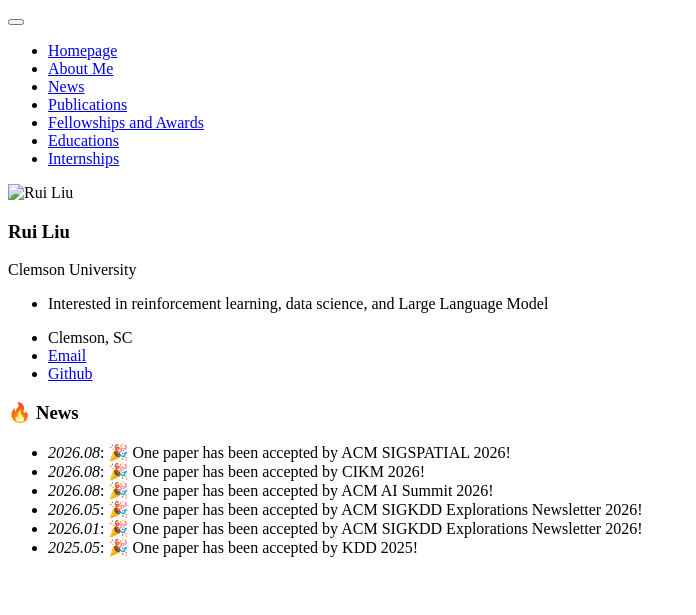
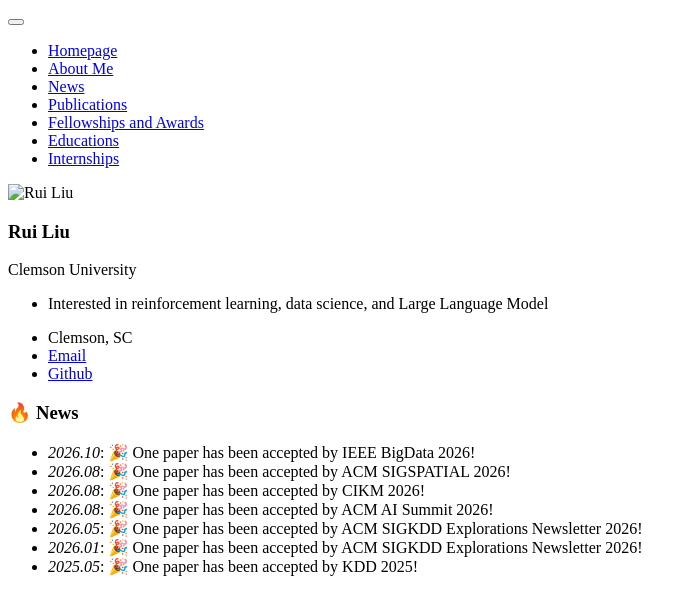
Before and after one commit to RayLiu1103/rayliu1103.github.io, a Jekyll site: the page built from _pages/includes/news.md, in a window 1280 px wide. Shown: the top 615 px of the page, without its empty margins (0-696 px from the left). Built offline with Jekyll 4.4.1, drawn with Linux system fonts in a browser that asks for light colours; our own code applies the rules of GitHub Pages for plain Markdown files; comment, search, counter and statistics services are not loaded.

Commit message:
Add IEEE BigData 2026 acceptance to news
Co-Authored-By: Claude Opus 5.5 <noreply@anthropic.com>

```diff
--- a/_pages/includes/news.md
+++ b/_pages/includes/news.md
@@ -1,4 +1,5 @@
 # 🔥 News
+- *2026.10*: 🎉 One paper has been accepted by IEEE BigData 2026!
 - *2026.08*: 🎉 One paper has been accepted by ACM SIGSPATIAL 2026!
 - *2026.08*: 🎉 One paper has been accepted by CIKM 2026!
 - *2026.08*: 🎉 One paper has been accepted by ACM AI Summit 2026!
```
